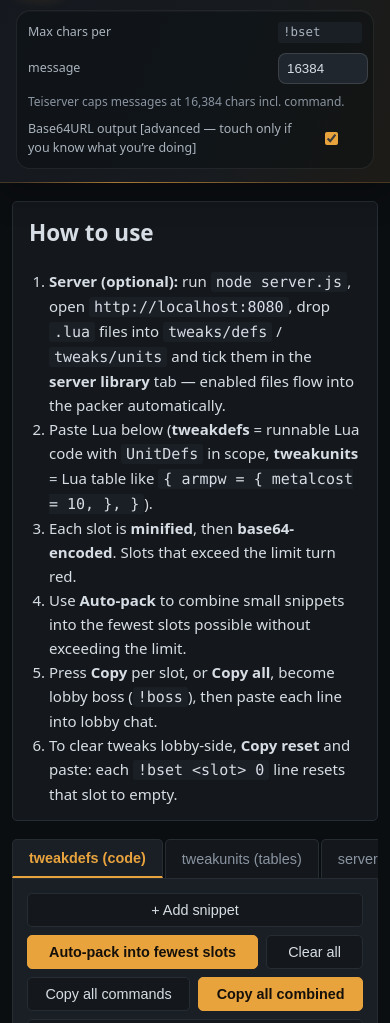
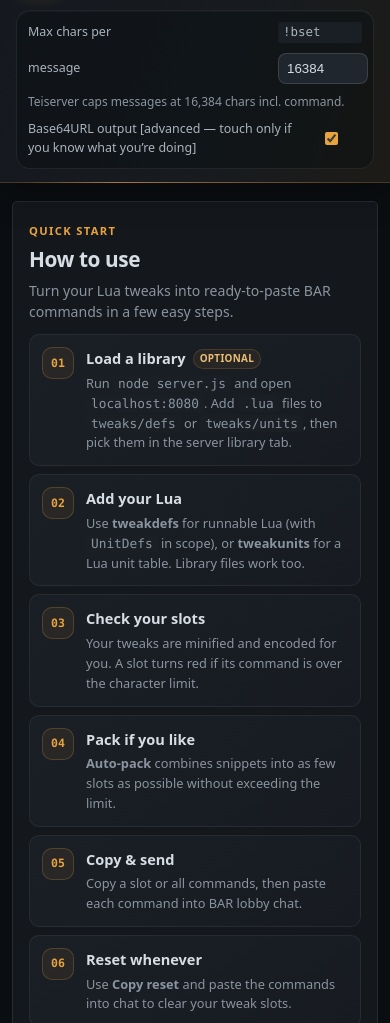
Before and after one commit to NineLEL/BAR-website, a website: page index.html in a window 390 px wide. Shown: the part 77-1100 px from the top of the page. Drawn offline with Linux system fonts and the light colour scheme; no server answers.

Commit message:
style: redesign responsive quick-start guide

```diff
--- a/index.html
+++ b/index.html
@@ -28,14 +28,56 @@
 
 <main>
   <section class="howto card">
-    <h2>How to use</h2>
-    <ol>
-      <li><strong>Server (optional):</strong> run <code>node server.js</code>, open <code>http://localhost:8080</code>, drop <code>.lua</code> files into <code>tweaks/defs</code> / <code>tweaks/units</code> and tick them in the <strong>server library</strong> tab &mdash; enabled files flow into the packer automatically.</li>
-      <li>Paste Lua below (<strong>tweakdefs</strong> = runnable Lua code with <code>UnitDefs</code> in scope, <strong>tweakunits</strong> = Lua table like <code>{ armpw = { metalcost = 10, }, }</code>).</li>
-      <li>Each slot is <strong>minified</strong>, then <strong>base64-encoded</strong>. Slots that exceed the limit turn red.</li>
-      <li>Use <strong>Auto-pack</strong> to combine small snippets into the fewest slots possible without exceeding the limit.</li>
-      <li>Press <strong>Copy</strong> per slot, or <strong>Copy all</strong>, become lobby boss (<code>!boss</code>), then paste each line into lobby chat.</li>
-      <li>To clear tweaks lobby-side, <strong>Copy reset</strong> and paste: each <code>!bset &lt;slot&gt; 0</code> line resets that slot to empty.</li>
+    <div class="howto-heading">
+      <div>
+        <span class="howto-kicker">Quick start</span>
+        <h2>How to use</h2>
+      </div>
+      <p>Turn your Lua tweaks into ready-to-paste BAR commands in a few easy steps.</p>
+    </div>
+    <ol class="howto-steps">
+      <li>
+        <span class="step-number" aria-hidden="true">01</span>
+        <div class="howto-step-copy">
+          <h3>Load a library <span class="step-optional">Optional</span></h3>
+          <p>Run <code>node server.js</code> and open <code>localhost:8080</code>. Add <code>.lua</code> files to <code>tweaks/defs</code> or <code>tweaks/units</code>, then pick them in the server library tab.</p>
+        </div>
+      </li>
+      <li>
+        <span class="step-number" aria-hidden="true">02</span>
+        <div class="howto-step-copy">
+          <h3>Add your Lua</h3>
+          <p>Use <strong>tweakdefs</strong> for runnable Lua (with <code>UnitDefs</code> in scope), or <strong>tweakunits</strong> for a Lua unit table. Library files work too.</p>
+        </div>
+      </li>
+      <li>
+        <span class="step-number" aria-hidden="true">03</span>
+        <div class="howto-step-copy">
+          <h3>Check your slots</h3>
+          <p>Your tweaks are minified and encoded for you. A slot turns red if its command is over the character limit.</p>
+        </div>
+      </li>
+      <li>
+        <span class="step-number" aria-hidden="true">04</span>
+        <div class="howto-step-copy">
+          <h3>Pack if you like</h3>
+          <p><strong>Auto-pack</strong> combines snippets into as few slots as possible without exceeding the limit.</p>
+        </div>
+      </li>
+      <li>
+        <span class="step-number" aria-hidden="true">05</span>
+        <div class="howto-step-copy">
+          <h3>Copy &amp; send</h3>
+          <p>Copy a slot or all commands, then paste each command into BAR lobby chat.</p>
+        </div>
+      </li>
+      <li>
+        <span class="step-number" aria-hidden="true">06</span>
+        <div class="howto-step-copy">
+          <h3>Reset whenever</h3>
+          <p>Use <strong>Copy reset</strong> and paste the commands into chat to clear your tweak slots.</p>
+        </div>
+      </li>
     </ol>
   </section>
 
--- a/styles.css
+++ b/styles.css
@@ -68,8 +68,30 @@ main { max-width: 1240px; margin: 0 auto; padding: 28px 24px 48px; }
   border-radius: var(--radius); padding: 18px 20px; margin-bottom: 18px;
 }
 .howto h2, .panel h2 { margin-top: 0; }
-.howto ol { margin: 8px 0 0 20px; line-height: 1.6; }
-.howto { overflow: hidden; }
+.howto { overflow: hidden; padding: 22px; }
+.howto-heading { display: flex; justify-content: space-between; align-items: end; gap: 20px; margin-bottom: 17px; }
+.howto-kicker { color: var(--accent); font-size: .7rem; font-weight: 800; letter-spacing: .12em; text-transform: uppercase; }
+.howto-heading h2 { margin: 3px 0 0; font-size: 1.3rem; letter-spacing: -.02em; }
+.howto-heading > p { max-width: 430px; margin: 0 0 2px; color: var(--fg-dim); font-size: .88rem; }
+.howto-steps { display: grid; grid-template-columns: repeat(3, minmax(0, 1fr)); gap: 10px; margin: 0; padding: 0; list-style: none; }
+.howto-steps li {
+  display: flex; align-items: flex-start; gap: 12px; min-width: 0; padding: 14px;
+  background: linear-gradient(145deg, #1a1f26, #171b21);
+  border: 1px solid #ffffff10; border-radius: 10px;
+}
+.step-number {
+  display: grid; place-items: center; flex: 0 0 32px; width: 32px; height: 32px;
+  color: var(--accent); background: #e8a33d12; border: 1px solid #e8a33d38;
+  border-radius: 10px; font-family: var(--mono); font-size: .72rem; font-weight: 800;
+}
+.howto-step-copy { min-width: 0; }
+.howto-step-copy h3 { display: flex; flex-wrap: wrap; align-items: center; gap: 7px; margin: 2px 0 5px; color: var(--fg); font-size: .91rem; line-height: 1.35; }
+.howto-step-copy p { margin: 0; color: var(--fg-dim); font-size: .8rem; line-height: 1.55; overflow-wrap: anywhere; }
+.step-optional { padding: 2px 6px; color: #e9bd76; background: #e8a33d12; border: 1px solid #e8a33d2c; border-radius: 999px; font-size: .62rem; font-weight: 700; letter-spacing: .03em; text-transform: uppercase; }
+
+@media (max-width: 980px) {
+  .howto-steps { grid-template-columns: repeat(2, minmax(0, 1fr)); }
+}
 
 /* Tabs */
 .tabs { display: flex; gap: 2px; margin-bottom: 0; overflow-x: auto; scrollbar-width: thin; }
@@ -183,8 +205,11 @@ footer { color: var(--fg-dim); font-size: 0.85rem; line-height: 1.6; }
   .limits .hint { display: block; max-width: none; padding-left: 0; border-left: 0; }
   .limits label:has(input[type=checkbox]) { max-width: none; }
   main { padding: 18px 12px 36px; }
-  .howto { padding: 14px 16px; }
-  .howto ol { padding-left: 12px; margin-left: 8px; }
+  .howto { padding: 16px; }
+  .howto-heading { display: block; margin-bottom: 12px; }
+  .howto-heading > p { margin-top: 5px; }
+  .howto-steps { grid-template-columns: minmax(0, 1fr); gap: 8px; }
+  .howto-steps li { padding: 12px; }
   .panel { padding: 14px; border-radius: 0 0 var(--radius) var(--radius); }
   .toolbar button { flex: 1 1 auto; }
   .slot header { align-items: flex-start; }
```
